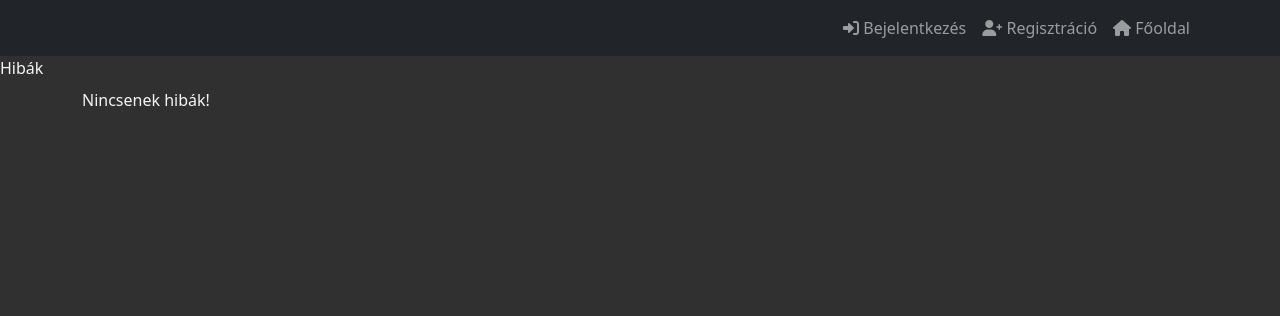
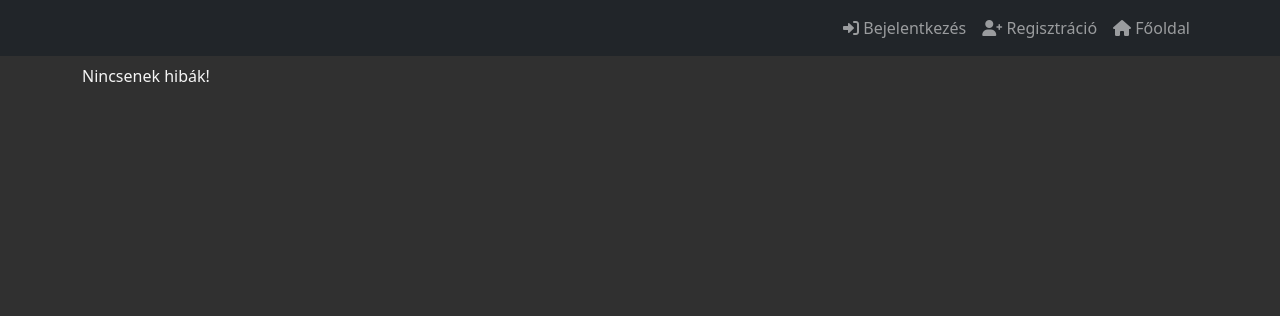
Before and after one commit to zemendaniel/flask-starter, a Python web app: template templates/errors/errors.html in a window 1280 px wide. Shown: the top 316 px of the page. Run offline with Jinja, Linux system fonts and the light colour scheme; the template is opened without the code that fills it, so the values that code supplies are empty.

Commit message:
errors.html

```diff
--- a/templates/errors/errors.html
+++ b/templates/errors/errors.html
@@ -1,8 +1,6 @@
 {% extends "base.html" %}
 
 {% block title %}Hibák{% endblock %}
-
-{% block heading %}Hibák{% endblock %}
 
 {% block main %}
     {% if errors %}
```
